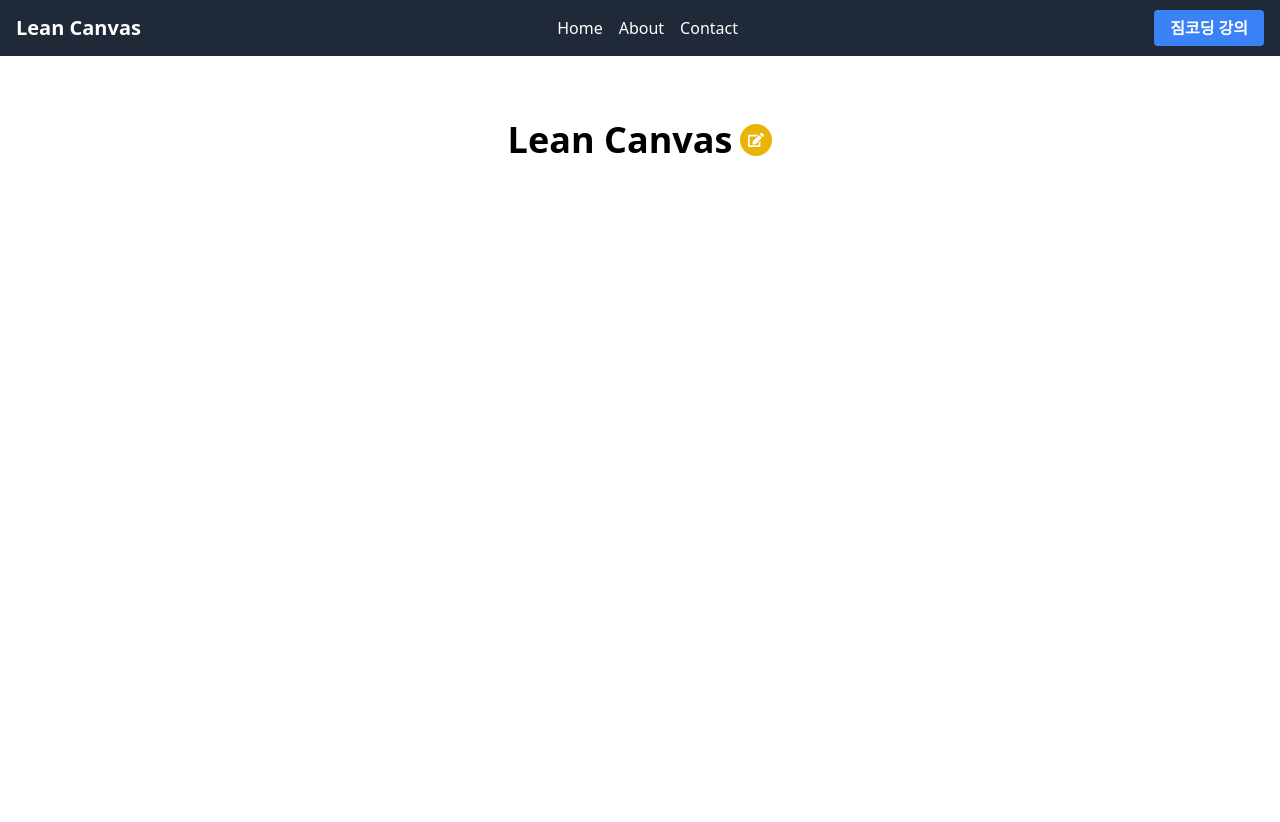
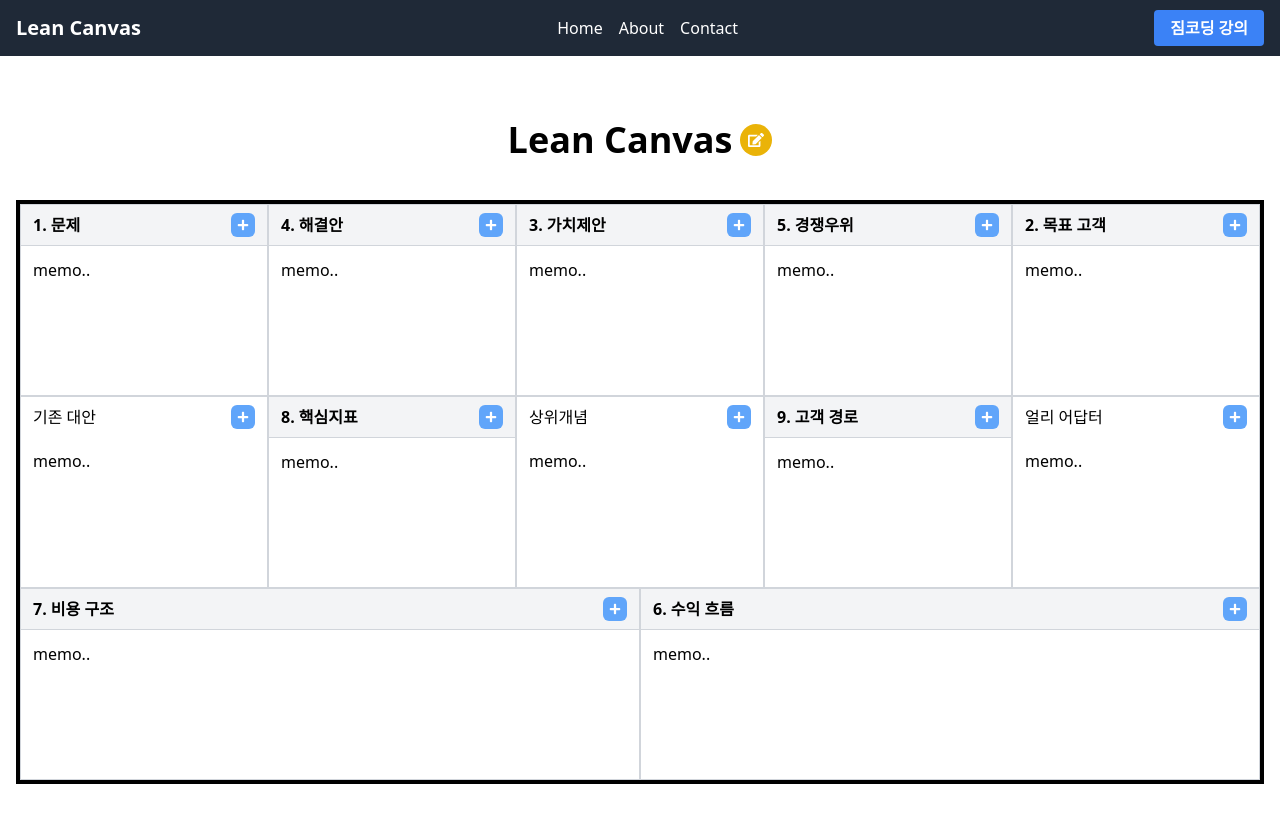
Before and after one commit to kikjs75/lean-canvas-react, a React (Vite) app: page /canvases/1 in a window 1280 px wide. Shown: the top 822 px of the page. Before the commit the page ends 800 px from the top, so only its background shows below. Built offline with nearby package versions, Linux system fonts and the light colour scheme.

Commit message:
레이아웃 UI

```diff
--- /dev/null
+++ b/src/components/CanvasCard.jsx
@@ -0,0 +1,19 @@
+import { FaPlus } from 'react-icons/fa';
+
+function CanvasCard({ title, isSubTitle = false }) {
+  return (
+    <div className="row-span-1 bg-white min-h-48 border border-collapse border-gray-300">
+      <div
+        className={`${isSubTitle === false && 'bg-gray-100 border-b border-b-gray-300'} flex items-start justify-between px-3 py-2`}
+      >
+        <h3 className={`${isSubTitle === false && 'font-bold'}`}>{title}</h3>
+        <button className="bg-blue-400  text-white p-1.5 text-xs rounded-md">
+          <FaPlus />
+        </button>
+      </div>
+      <div className="space-y-3 min-h-32 p-3">memo..</div>
+    </div>
+  );
+}
+
+export default CanvasCard;
--- /dev/null
+++ b/src/components/LeanCanvas.jsx
@@ -0,0 +1,32 @@
+import CanvasCard from './CanvasCard';
+
+function LeanCanvas() {
+  return (
+    <div className="border-4 border-black">
+      <div className="grid grid-cols-5">
+        <CanvasCard title="1. 문제" />
+        <CanvasCard title="4. 해결안" />
+        <CanvasCard title="3. 가치제안" />
+        <CanvasCard title="5. 경쟁우위" />
+        <CanvasCard title="2. 목표 고객" />
+
+        <CanvasCard title="기존 대안" isSubTitle />
+        <CanvasCard title="8. 핵심지표" />
+        <CanvasCard title="상위개념" isSubTitle />
+        <CanvasCard title="9. 고객 경로" />
+        <CanvasCard title="얼리 어답터" isSubTitle />
+      </div>
+
+      <div className="grid grid-cols-2">
+        <CanvasCard title="7. 비용 구조" />
+        <CanvasCard title="6. 수익 흐름" />
+      </div>
+    </div>
+  );
+}
+
+export default LeanCanvas;
+
+/*
+<CanvasCard title="기존 대안" isSubTitle /> => isSubTitle 값을 생략하면 true 로 설정됨.
+*/
--- a/src/pages/CanvasDetail.jsx
+++ b/src/pages/CanvasDetail.jsx
@@ -1,9 +1,11 @@
 import CanvasTitle from '../components/CanvasTitle';
+import LeanCanvas from '../components/LeanCanvas';
 
 function CanvasDetail() {
   return (
     <div>
       <CanvasTitle />
+      <LeanCanvas />
     </div>
   );
 }
```
